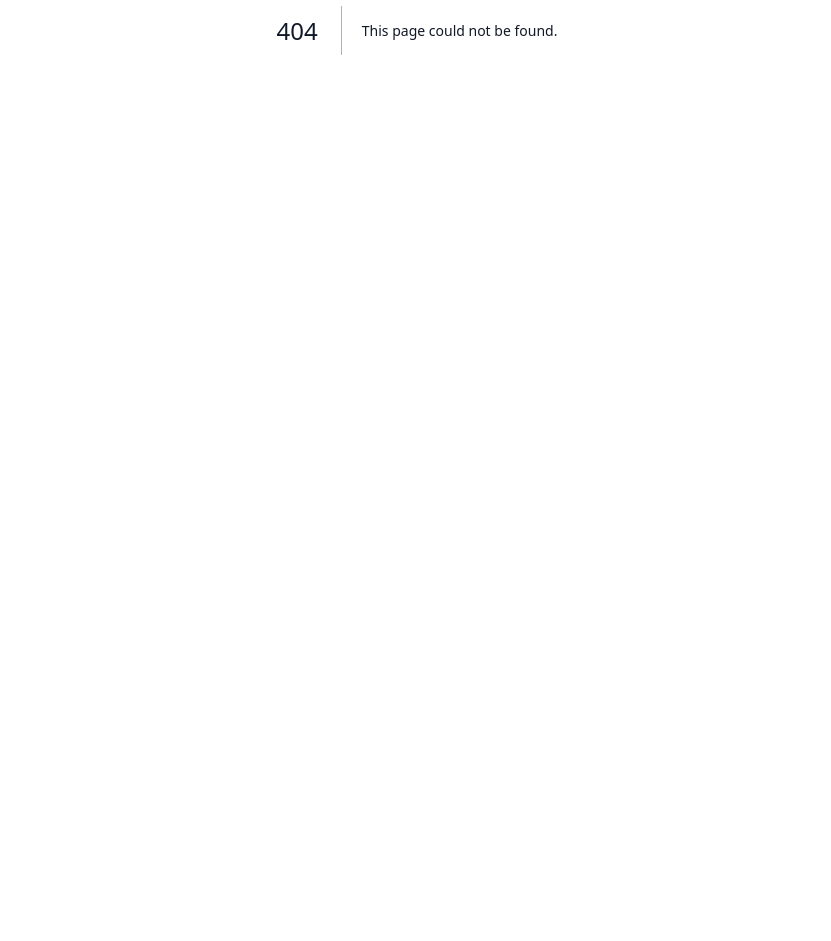
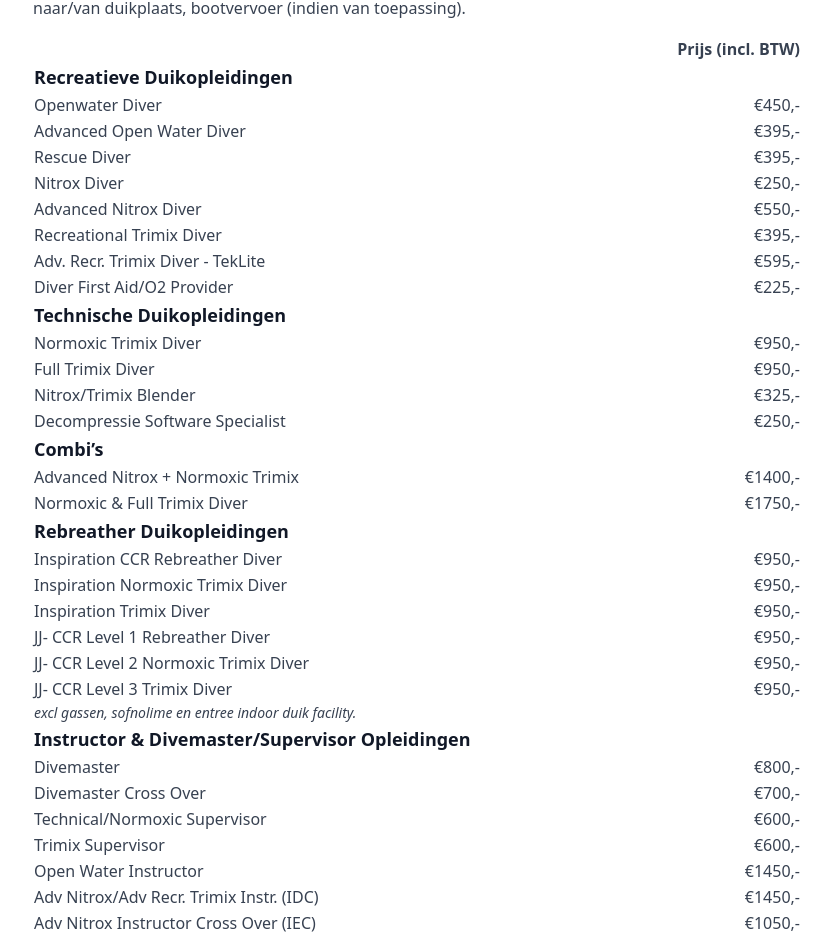
Before and after one commit to JoeriSmits/DiveWise, a Next.js app: page /prijzen in a window 1280 px wide. Before the commit this address had no page. Shown: the part 370-1311 px from the top of the page, without its empty margins (223-1054 px from the left). Before the commit the page ends 800 px from the top, so only its background shows below. Built offline with nearby package versions, Linux system fonts and the light colour scheme.

Commit message:
feat: added prijzen pagina

```diff
--- a/components/navbar/navbar.tsx
+++ b/components/navbar/navbar.tsx
@@ -13,8 +13,8 @@
                 <Link href="/missie">Missie</Link>
                 <Link href="/opleidingen">Opleidingen</Link>
                 <Link href="/over-mij">Over Mij</Link>
-                <a href="#">Prijzen</a>
-                <a href="#">Contact</a>
+                <Link href="/prijzen">Prijzen</Link>
+                <Link href="/contact">Contact</Link>
             </div>
         </div>
     );
--- /dev/null
+++ b/pages/prijzen.tsx
@@ -0,0 +1,70 @@
+import BodyText from '@/components/bodytext/bodytext'
+import type { NextPageWithLayout } from './_app'
+import Layout from '@/components/layout'
+import CLink from '@/components/clink/clink'
+
+const Prijzen: NextPageWithLayout = () => {
+    return (
+        <Layout>
+            <div className="max-w-screen-md mx-auto">
+                <BodyText title="DiveWise Prijzenlijst 2024" subtitle="Prijzen">
+                    <div className="space-y-4">
+                        <p>Onze uitgebreide prijslijst voor het jaar 2024 biedt een scala aan cursussen die aan uw behoeften voldoen. Van recreatieve duikopleidingen tot geavanceerde technische en rebreather cursussen. Onze prijzen zijn volledig transparant, zodat u precies weet wat te verwachten.</p>
+                        <p>Alle prijzen zijn in EURO (incl. BTW), inclusief lesmateriaal, exclusief gassen, en exclusief vervoer naar/van duikplaats, bootvervoer (indien van toepassing).</p>
+                        <table className="w-full">
+                            <thead>
+                                <tr>
+                                    <th colSpan={2} className="text-right">Prijs (incl. BTW)</th>
+                                </tr>
+                            </thead>
+                            <tbody>
+                                <tr><td colSpan={2}><h2 className="text-lg">Recreatieve Duikopleidingen</h2></td></tr>
+                                <tr><td>Openwater Diver</td><td className="text-right">€450,-</td></tr>
+                                <tr><td>Advanced Open Water Diver</td><td className="text-right">€395,-</td></tr>
+                                <tr><td>Rescue Diver</td><td className="text-right">€395,-</td></tr>
+                                <tr><td>Nitrox Diver</td><td className="text-right">€250,-</td></tr>
+                                <tr><td>Advanced Nitrox Diver</td><td className="text-right">€550,-</td></tr>
+                                <tr><td>Recreational Trimix Diver</td><td className="text-right">€395,-</td></tr>
+                                <tr><td>Adv. Recr. Trimix Diver - TekLite</td><td className="text-right">€595,-</td></tr>
+                                <tr><td>Diver First Aid/O2 Provider</td><td className="text-right">€225,-</td></tr>
+
+                                <tr><td colSpan={2}><h2 className="text-lg">Technische Duikopleidingen</h2></td></tr>
+                                <tr><td>Normoxic Trimix Diver</td><td className="text-right">€950,-</td></tr>
+                                <tr><td>Full Trimix Diver</td><td className="text-right">€950,-</td></tr>
+                                <tr><td>Nitrox/Trimix Blender</td><td className="text-right">€325,-</td></tr>
+                                <tr><td>Decompressie Software Specialist</td><td className="text-right">€250,-</td></tr>
+
+                                <tr><td colSpan={2}><h2 className="text-lg">Combi’s</h2></td></tr>
+                                <tr><td>Advanced Nitrox + Normoxic Trimix</td><td className="text-right">€1400,-</td></tr>
+                                <tr><td>Normoxic & Full Trimix Diver</td><td className="text-right">€1750,-</td></tr>
+
+                                <tr><td colSpan={2}><h2 className="text-lg">Rebreather Duikopleidingen</h2></td></tr>
+                                <tr><td>Inspiration CCR Rebreather Diver</td><td className="text-right">€950,-</td></tr>
+                                <tr><td>Inspiration Normoxic Trimix Diver</td><td className="text-right">€950,-</td></tr>
+                                <tr><td>Inspiration Trimix Diver</td><td className="text-right">€950,-</td></tr>
+                                <tr><td>JJ- CCR Level 1 Rebreather Diver</td><td className="text-right">€950,-</td></tr>
+                                <tr><td>JJ- CCR Level 2 Normoxic Trimix Diver</td><td className="text-right">€950,-</td></tr>
+                                <tr><td>JJ- CCR Level 3 Trimix Diver</td><td className="text-right">€950,-</td></tr>
+                                <tr><td colSpan={2} className="text-sm italic">excl gassen, sofnolime en entree indoor duik facility.</td></tr>
+
+                                <tr><td colSpan={2}><h2 className="text-lg">Instructor & Divemaster/Supervisor Opleidingen</h2></td></tr>
+                                <tr><td>Divemaster</td><td className="text-right">€800,-</td></tr>
+                                <tr><td>Divemaster Cross Over</td><td className="text-right">€700,-</td></tr>
+                                <tr><td>Technical/Normoxic Supervisor</td><td className="text-right">€600,-</td></tr>
+                                <tr><td>Trimix Supervisor</td><td className="text-right">€600,-</td></tr>
+                                <tr><td>Open Water Instructor</td><td className="text-right">€1450,-</td></tr>
+                                <tr><td>Adv Nitrox/Adv Recr. Trimix Instr. (IDC)</td><td className="text-right">€1450,-</td></tr>
+                                <tr><td>Adv Nitrox Instructor Cross Over (IEC)</td><td className="text-right">€1050,-</td></tr>
+                                <tr><td>Technical/Normoxic Trimix Instructor</td><td className="text-right">€1050,-</td></tr>
+                                <tr><td>Nitrox/Trimix Blender Instructor</td><td className="text-right">€850,-</td></tr>
+                            </tbody>
+                        </table>
+                    </div>
+                </BodyText>
+            </div>
+        </Layout>
+    )
+}
+
+
+export default Prijzen
```
